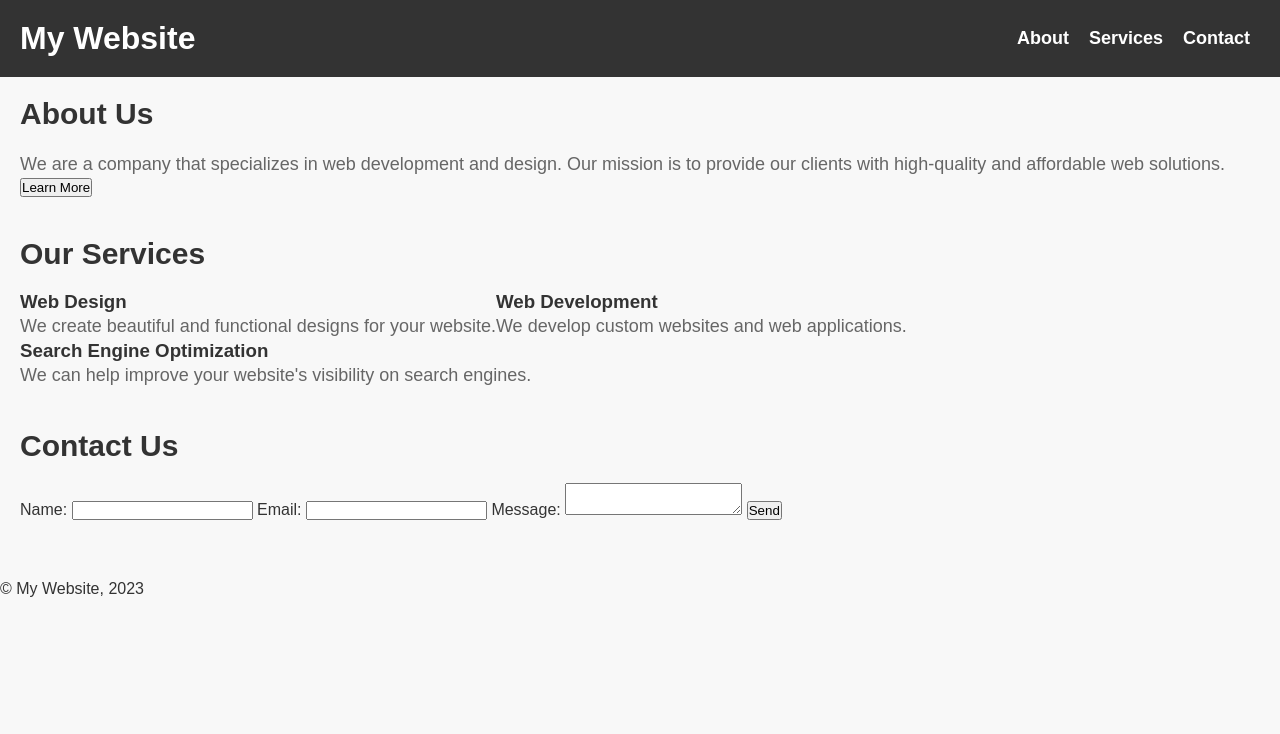
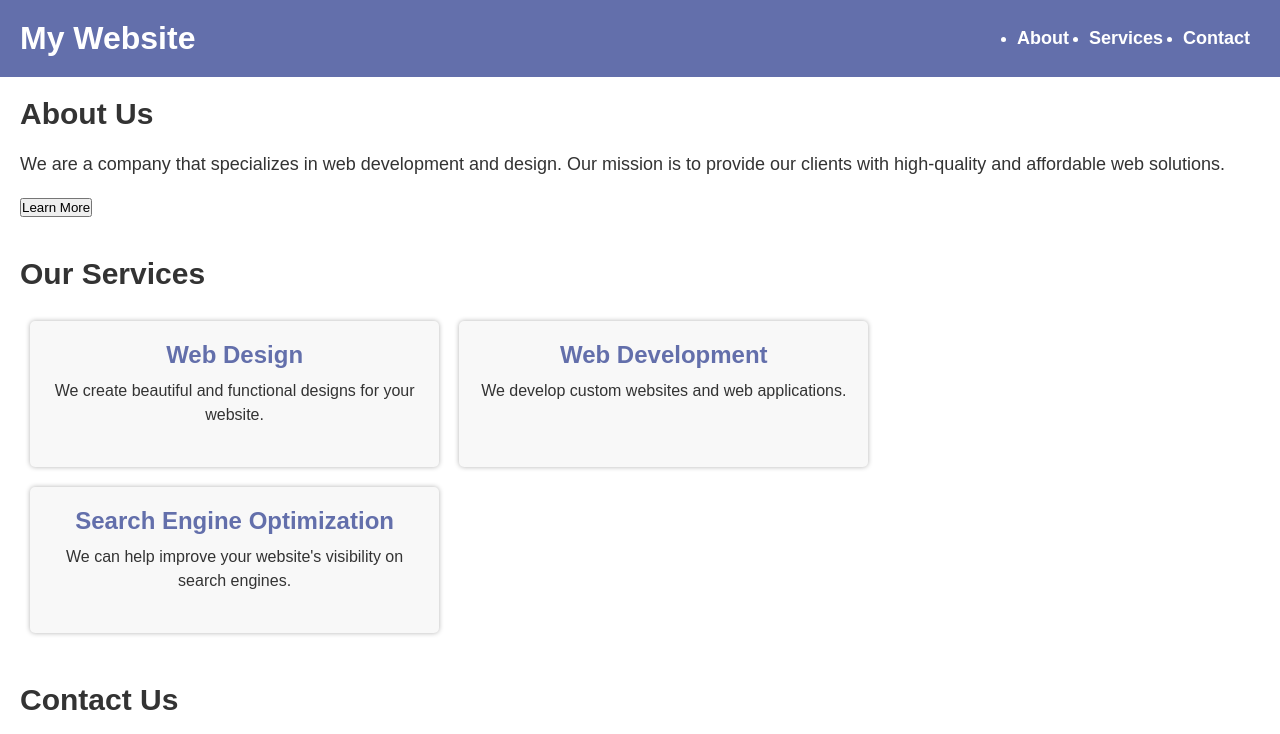
Before and after one commit to GriZimin/GriZimin.github.io, a plain HTML site: page index.html in a window 1280 px wide. Shown: the top 734 px of the page. Drawn offline with Linux system fonts and the light colour scheme; a script that the page names is missing.

Commit message:
Update style.css

```diff
--- a/style.css
+++ b/style.css
@@ -8,7 +8,7 @@
 /* Set font and background color */
 body {
   font-family: Arial, sans-serif;
-  background-color: #f8f8f8;
+  background-color: #fff;
   color: #333;
 }
 
@@ -18,7 +18,7 @@ header {
   justify-content: space-between;
   align-items: center;
   padding: 20px;
-  background-color: #333;
+  background-color: #636FAB;
   color: #fff;
 }
 
@@ -55,19 +55,96 @@ section h2 {
   margin-bottom: 20px;
   font-size: 30px;
   color: #333;
+  animation: fadeInUp 1s;
+}
+
+section ul {
+  list-style: none;
+  display: flex;
+  flex-wrap: wrap;
+}
+
+section li {
+  flex-basis: 33%;
+  padding: 20px;
+  text-align: center;
+  background-color: #f8f8f8;
+  border-radius: 5px;
+  margin: 10px;
+  transition: all 0.2s ease-in-out;
+  box-shadow: 0px 0px 5px rgba(0,0,0,0.3);
+}
+
+section li:hover {
+  transform: scale(1.1);
+}
+
+section li h3 {
+  font-size: 24px;
+  margin-bottom: 10px;
+  color: #636FAB;
+}
+
+section li p {
+  font-size: 16px;
+  line-height: 1.5;
 }
 
 section p {
   font-size: 18px;
   line-height: 1.5;
-  color: #666;
+  margin-bottom: 20px;
 }
 
-ul {
-  list-style: none;
+form {
   display: flex;
-  flex-wrap: wrap;
+  flex-direction: column;
+  max-width: 500px;
 }
 
-li {
-  width: calc(50% -
+label {
+  font-size: 18px;
+  margin-bottom: 10px;
+  color: #636FAB;
+}
+
+input[type="text"],
+input[type="email"],
+textarea {
+  padding: 10px;
+  margin-bottom: 20px;
+  border-radius: 5px;
+  border: none;
+  box-shadow: 0px 0px 5px rgba(0,0,0,0.3);
+}
+
+button[type="submit"] {
+  padding: 10px;
+  background-color: #636FAB;
+  color: #fff;
+  border: none;
+  border-radius: 5px;
+  cursor: pointer;
+  transition: all 0.2s ease-in-out;
+  box-shadow: 0px 0px 5px rgba(0,0,0,0.3);
+}
+
+button[type="submit"]:hover {
+  background-color: #f8f8f8;
+  color: #636FAB;
+}
+
+footer {
+  text-align: center;
+  background-color: #636FAB;
+  color: #fff;
+  padding: 10px;
+  margin-top: 40px;
+}
+
+@keyframes fadeInUp {
+  from {
+    opacity: 0;
+    transform: translateY(20px);
+  }
+  to
```
